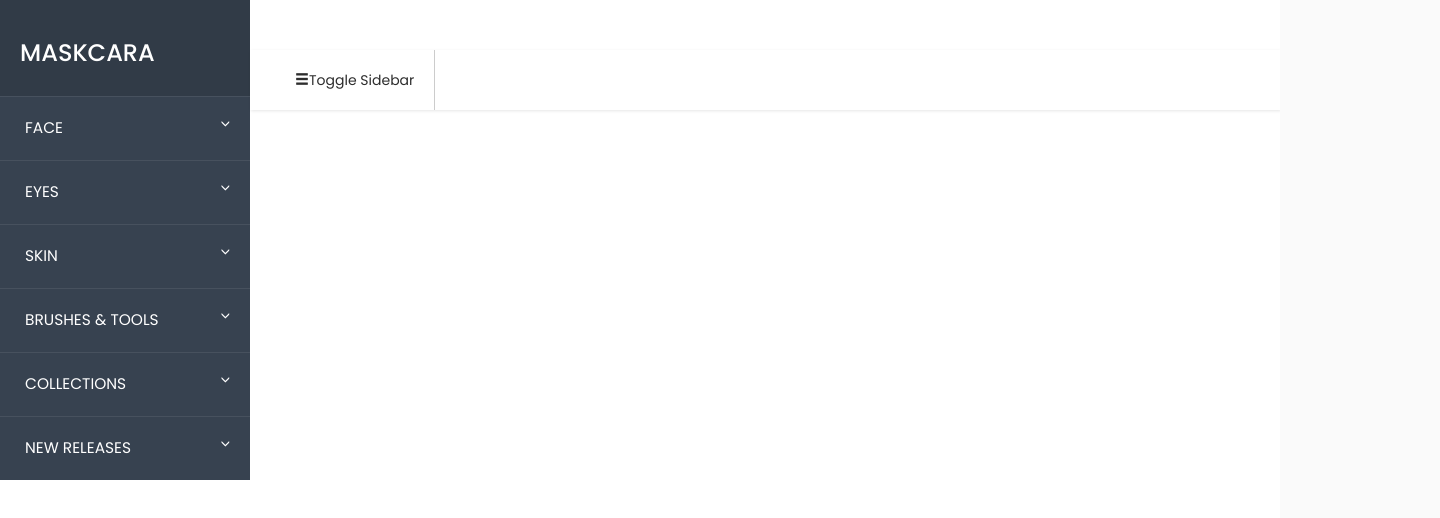
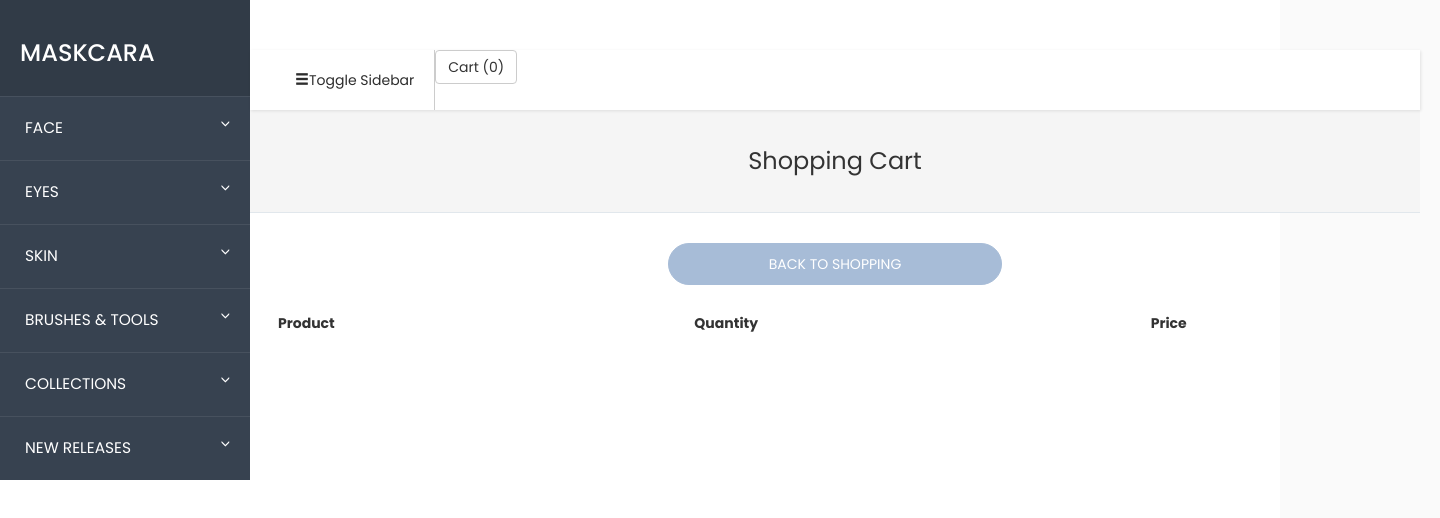
Before and after one commit to ashrafali46/maskcara, a Vue app: page /cart in a window 1280 px wide. Shown: the top 518 px of the page, 1440 px wide, since content can reach past the window. Built offline with nearby package versions, Linux system fonts and the light colour scheme.

Commit message:
Shopping Cart Added

```diff
--- a/src/App.vue
+++ b/src/App.vue
@@ -13,6 +13,9 @@
                 <i class="glyphicon glyphicon-menu-hamburger"></i>
                 <span>Toggle Sidebar</span>
               </button>
+              <router-link to="/cart">
+                <button class="btn btn-default pull-right">Cart ({{ getCartItem.length }})</button>
+              </router-link>
             </div>
           </div>
         </nav>
@@ -31,13 +34,21 @@
         isActive: false,
       }
     },
+    mounted() {
+      this.$store.dispatch('getCartItem')
+    },
+    computed: {
+      getCartItem() {
+        return this.$store.getters.cart;
+      },
+    },
     components: {
       'navigation': navigation,
     },
     methods: {
       toggleNav() {
         this.$store.dispatch('toggle')
-      }
+      },
     }
   }
 
@@ -229,6 +240,68 @@
     width: 100%;
   }
 
+  .page-title {
+    width: 100%;
+    margin-bottom: 30px;
+    padding: 36px 0;
+    border-bottom: 1px solid #e1e7ec;
+    background-color: #f5f5f5;
+  }
+
+  .page-title h1,
+  .page-title h2,
+  .page-title h3 {
+    margin: 0;
+    font-size: 24px;
+    font-weight: 400;
+    line-height: 1.25;
+    text-align: center;
+  }
+
+  .thumbnail img {
+    display: block;
+    margin-left: auto;
+    margin-right: auto;
+    width: 50%;
+  }
+
+  p.product-title {
+    text-align: center;
+  }
+
+  p.product-price {
+    font-weight: bold;
+    color: #333;
+    text-align: center;
+  }
+
+  button.btn.btn-default.btn-cart {
+    display: block;
+    margin: auto;
+    border-color: #a7bcd7;
+    color: #a7bcd7;
+    padding: 4px 100px;
+    border-radius: 25px;
+    font-size: 12px;
+  }
+
+  ul.product-list {
+    list-style: none;
+    width: 100%;
+    padding: 10px 15px;
+  }
+
+  .thumbnail {
+    padding: 30px 4px !important;
+  }
+
+  @media (max-width: 768px) {
+    #page-title {
+      margin-left: -250px;
+      height: 100%;
+    }
+  }
+
   /* ---------------------------------------------------
     MEDIAQUERIES
 ----------------------------------------------------- */
--- a/src/components/pages/category.vue
+++ b/src/components/pages/category.vue
@@ -14,7 +14,8 @@
           <img v-bind:src="item.image" @click="showProductDetail">
           <p class="product-title">{{item.title}}</p>
           <p class="product-price">{{item.price}}</p>
-          <button class="btn btn-default btn-cart"><span class="glyphicon glyphicon-shopping-cart" aria-hidden="true"></span> ADD TO CART</button>
+          <button class="btn btn-default btn-cart" @click="addToCart(item.item_code)">
+            <span class="glyphicon glyphicon-shopping-cart" aria-hidden="true"></span> ADD TO CART</button>
         </div>
       </li>
     </ul>
@@ -40,6 +41,9 @@
       productCategory() {
         return this.$store.getters.productCategory;
       },
+      newItem() {
+        return this.$store.getters.newItem
+      }
     },
     components: {
       'product-detail': ProductDetail
@@ -48,72 +52,15 @@
       showProductDetail() {
         //show product detail when a product is selected in category product list
         this.isProductList = !this.isProductList;
+      },
+      addToCart(item_code) {
+        this.$store.dispatch('addCartItem', item_code)
       }
     }
   }
 
 </script>
 <style>
-  .page-title {
-    width: 100%;
-    margin-bottom: 30px;
-    padding: 36px 0;
-    border-bottom: 1px solid #e1e7ec;
-    background-color: #f5f5f5;
-  }
 
-  .page-title h1,
-  .page-title h2,
-  .page-title h3 {
-    margin: 0;
-    font-size: 24px;
-    font-weight: 400;
-    line-height: 1.25;
-    text-align: center;
-  }
-
-  .thumbnail img {
-    display: block;
-    margin-left: auto;
-    margin-right: auto;
-    width: 50%;
-  }
-
-  p.product-title {
-    text-align: center;
-  }
-
-  p.product-price {
-    font-weight: bold;
-    color: #333;
-    text-align: center;
-  }
-
-  button.btn.btn-default.btn-cart {
-    display: block;
-    margin: auto;
-    border-color: #a7bcd7;
-    color: #a7bcd7;
-    padding: 4px 100px;
-    border-radius: 25px;
-    font-size: 12px;
-  }
-
-  ul.product-list {
-    list-style: none;
-    width: 100%;
-    padding: 10px 15px;
-  }
-
-  .thumbnail {
-    padding: 30px 4px !important;
-  }
-
-  @media (max-width: 768px) {
-    #page-title {
-      margin-left: -250px;
-      height: 100%;
-    }
-  }
 
 </style>
--- a/src/components/pages/product-detail.vue
+++ b/src/components/pages/product-detail.vue
@@ -26,7 +26,9 @@
     </ul>
 
     <div class="tab-content">
-      <div role="tabpanel" class="tab-pane active" id="description">{{productDetail.long_description}}</div>
+      <div role="tabpanel" class="tab-pane active" id="description">
+        <div v-html="productLongDesc"></div>
+      </div>
     </div>
 
   </div>
@@ -34,6 +36,11 @@
 <script>
   export default {
     name: 'product-detail',
+    data() {
+      return {
+        productDesc: ''
+      }
+    },
     mounted() {
       //when the component is loaded, trigger the api call from store
       this.$store.dispatch('getProductDetail')
@@ -41,6 +48,9 @@
     computed: {
       productDetail() {
         return this.$store.getters.productDetail;
+      },
+      productLongDesc() {
+        return this.productDetail.long_description;
       }
     },
   }
--- /dev/null
+++ b/src/components/pages/shopping-cart.vue
@@ -0,0 +1,76 @@
+<template>
+  <div>
+    <div class="page-title">
+      <div class="container">
+        <h1>Shopping Cart</h1>
+      </div>
+    </div>
+    <router-link to='/'>
+    <button class="btn btn-default btn-cart">
+     BACK TO SHOPPING
+    </button>
+    </router-link>
+    <table class="table table-striped">
+      <thead>
+        <tr>
+          <td>
+            <strong>Product</strong>
+          </td>
+          <td>
+            <strong>Quantity</strong>
+          </td>
+          <td>
+            <strong>Price</strong>
+          </td>
+        </tr>
+      </thead>
+      <tbody>
+        <tr v-for="(item, index) in cart" :key="index">
+          <td>{{ item.title }}</td>
+          <td>-</td>
+          <td>{{ item.price }}</td>
+          <td>
+            <button class="btn btn-sm btn-danger" @click="removeFromCart(index)">&times;</button>
+          </td>
+        </tr>
+      </tbody>
+    </table>
+  </div>
+</template>
+<script>
+  export default {
+    name: 'shoppingCart',
+    mounted() {
+      this.$store.dispatch('getProductCategory');
+    },
+    computed: {
+      cart() {
+        return this.$store.getters.cart.map((cartItem) => {
+          return this.$store.getters.productCategory.items.find((productCategory) => {
+            return cartItem === productCategory.item_code;
+          });
+        });
+      },
+    },
+    methods: {
+      removeFromCart(index) {
+        this.$store.dispatch('removeCartItem', index);
+      },
+    }
+  };
+
+</script>
+<style scoped>
+  .btn-cart {
+    background-color: #a7bcd7 !important;
+    color: #fff !important;
+    padding: 10px 100px !important;
+    font-size: 14px !important;
+    margin: 20px auto !important;
+  }
+
+  .table{
+      margin: 0 20px !important;
+  }
+
+</style>
--- a/src/router/index.js
+++ b/src/router/index.js
@@ -1,7 +1,7 @@
 import Vue from 'vue'
 import Router from 'vue-router'
 import Category from '@/components/pages/category'
-import ProductDetail from '@/components/pages/product-detail'
+import ShoppingCart from '@/components/pages/shopping-cart'
 
 Vue.use(Router)
 
@@ -14,9 +14,9 @@
       component: Category
     },
     {
-      path: '/product-detail',
-      name: 'ProductDetail',
-      component: ProductDetail
+      path: '/cart',
+      name: 'ShoppingCart',
+      component: ShoppingCart
     }
   ]
 })
--- a/src/store.js
+++ b/src/store.js
@@ -9,6 +9,8 @@
     categories: [],
     productCategory: [],
     productDetail: [],
+    cart: [],
+    newItem: '',
     isActive: false,
   },
   getters: {
@@ -19,8 +21,26 @@
     categories: state => state.categories,
     productCategory: state => state.productCategory,
     productDetail: state => state.productDetail,
+
+    //item code cart
+    cart: state => state.cart,
   },
   mutations: {
+    //cart murations
+    GET_CART_ITEM(state, item){
+      state.newItem = item
+    },
+
+    ADD_CART_ITEM(state, item_code){
+      state.cart.push(item_code)
+    },
+
+    REMOVE_CART_ITEM(state, item){
+      var items = state.cart
+      items.splice(items.indexOf(item), 1)
+   },
+
+    //category mutations
     SET_CATEGORIES(state, categories) {
       state.categories = categories
     },
@@ -33,11 +53,24 @@
       state.productDetail = productDetail
     },
 
+    //navigation toggle
     TOGGLE(state) {
       state.isActive = !state.isActive;
     }
   },
   actions: {
+    getCartItem({commit}, item){
+      commit('GET_CART_ITEM', item)
+    },
+
+    addCartItem({commit}, item){
+      commit('ADD_CART_ITEM', item)
+    },
+
+    removeCartItem({commit}, item){
+      commit('REMOVE_CART_ITEM', item)
+    },
+
     getCategories({commit}) {
       Axios.get('http://localhost:8080/static/categories.json')
         .then(r => r.data)
```
